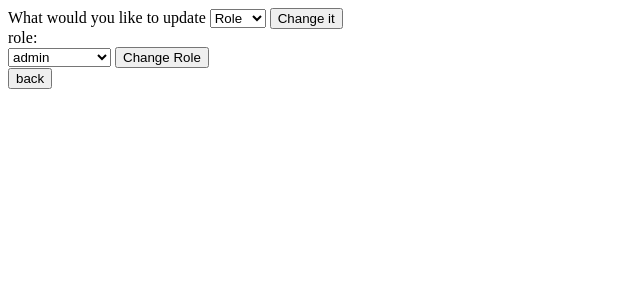
After one commit to leoBakop/eShop, a PHP site: page /update_user.php?changes=Role in a window 1280 px wide. The commit adds this page. Shown: the top 300 px of the page, without its empty margins (0-640 px from the left). Run offline with PHP 8.4, Linux system fonts and the light colour scheme.

```diff
--- a/src/application_logic/functions.php
+++ b/src/application_logic/functions.php
@@ -67,6 +67,27 @@ function print_users_sql($con){
     echo "</table>";
 
 }
+function print_single_user_sql($row, $i,$con){
+
+    echo "<tr>";
+    echo "<th class=\"normal_th\">".$row["Username"]."</th>";
+    echo "<th class=\"normal_th\">".$row["Email"]."</th>";
+    echo "<th class=\"normal_th\">".$row["Role"]."</th>";
+    echo "<th class=\"normal_th\">".$row["Confirmed"]."</th>";
+    ?><!-- button in order to upadte confirm and delete-->
+    <th class="normal_th">
+    <form  method="post">
+        <input type="submit" value="Update Confirmed"
+               name="confirmed_button<?php echo "_$i"; ?>" class="button"/> <!-- $i in order to create different buttons and listeners for every row -->
+        <input type="submit" value="Delete User"
+               name="delete_button<?php echo "_$i"; ?>" class="button"/>
+    </form>
+    </th>
+    <?php
+    if(array_key_exists('confirmed_button_'.$i, $_POST)) update_confirmed_sql($row["ID"],$con);
+    if(array_key_exists('delete_button_'.$i, $_POST)) delete_sql($row["ID"],$con);
+    echo "</tr>";
+}
 
 function print_users_ajax_sql($con){
     $sql = "select * from users ";
@@ -87,8 +108,9 @@ function print_users_ajax_sql($con){
     for($i=0; $i<$res->num_rows; $i++){
 
         $row=$res->fetch_assoc();
-        print_single_user_ajax_sql($row, $i,$con);
         $tmp_id=$row["ID"];
+        print_single_user_ajax_sql($row, $tmp_id,$con);
+
         echo (
             "<th class=\"normal_th\">
 
@@ -96,15 +118,16 @@ function print_users_ajax_sql($con){
             </th>
             <th class=\"normal_th\">
             <button class=\"button\" type=\"button\" onclick=\"delete_user($tmp_id)\"> delete</button>
-
+            </tr>
             </th>
-            </tr>
             "
         );
 
 
     }
     echo "</table>";
+
+
     ?>
 
     <script src="./application_logic/jquery-3.6.1.js"></script>
@@ -141,7 +164,7 @@ function print_users_ajax_sql($con){
 
 }
 
-function print_single_user_ajax_sql($row, $i,$con){
+function print_single_user_ajax_sql($row, $tmp_id,$con){
     $tmp_id=$row["ID"];
     echo "<tr id=all$tmp_id>";
     echo "<th class=\"normal_th\">".$row["Username"]."</th>";
@@ -149,30 +172,20 @@ function print_single_user_ajax_sql($row, $i,$con){
     echo "<th class=\"normal_th\">".$row["Role"]."</th>";
     echo "<th class=\"normal_th\"><div id=$tmp_id >".$row["Confirmed"]."</div></th>";
 
+    echo "<form method=\"GET\">
+    <th class=\"normal_th\">
+    <button class=\"button\" type=\"sumbit\" name=\"change_user_$tmp_id\"> change user</button>
+    </th>
+    </form>";
 
-}
+    //listeners
+
+    if(array_key_exists('change_user_'.$tmp_id, $_GET)){
+        $_SESSION['tmp_user_id']=$tmp_id;
+        ?><script>window.location.replace("update_user.php")</script><?php
+    }
 
 
-function print_single_user_sql($row, $i,$con){
-
-    echo "<tr>";
-    echo "<th class=\"normal_th\">".$row["Username"]."</th>";
-    echo "<th class=\"normal_th\">".$row["Email"]."</th>";
-    echo "<th class=\"normal_th\">".$row["Role"]."</th>";
-    echo "<th class=\"normal_th\">".$row["Confirmed"]."</th>";
-    ?><!-- button in order to upadte confirm and delete-->
-    <th class="normal_th">
-    <form  method="post">
-        <input type="submit" value="Update Confirmed"
-               name="confirmed_button<?php echo "_$i"; ?>" class="button"/> <!-- $i in order to create different buttons and listeners for every row -->
-        <input type="submit" value="Delete User"
-               name="delete_button<?php echo "_$i"; ?>" class="button"/>
-    </form>
-    </th>
-    <?php
-    if(array_key_exists('confirmed_button_'.$i, $_POST)) update_confirmed_sql($row["ID"],$con);
-    if(array_key_exists('delete_button_'.$i, $_POST)) delete_sql($row["ID"],$con);
-    echo "</tr>";
 }
 
 
@@ -183,6 +196,11 @@ function update_confirmed_sql($ID, $con){
 
 function delete_sql($ID,$con){
     $sql = "DELETE FROM users WHERE ID='$ID'" ;
+    $res=mysqli_query($con, $sql);
+}
+
+function change_user($ID, $field_to_change, $value, $con){
+    $sql = "UPDATE users SET $field_to_change='$value' WHERE ID='$ID'" ;
     $res=mysqli_query($con, $sql);
 }
 
--- a/src/index.php
+++ b/src/index.php
@@ -27,7 +27,7 @@ include "./sql_connection/sql_connection.php";
                 <input type="text" id="username" name="username"><br>
                 <label for="password">password:</label><br>
                 <input type="password" id="password" name="password"><br><br>
-                <input type="submit" name="login" value="login">
+                <input type="submit" name="login" value="login" class="button">
             </form>
             <br>
         </div>
--- a/src/sign_up.php
+++ b/src/sign_up.php
@@ -57,7 +57,7 @@ if (session_status() === PHP_SESSION_NONE) session_start();
 
     ?>
 
-    <a href="index.php">not sure? return to index</a>
+    <a  href="index.php">not sure? return to index</a>
 
 </body>
 
--- /dev/null
+++ b/src/update_user.php
@@ -0,0 +1,63 @@
+<?php
+session_start();
+include "sql_connection/sql_connection.php";
+include "application_logic/functions.php";
+?>
+<!DOCTYPE html>
+<html lang="en">
+
+<head>
+    <meta charset="UTF-8">
+    <meta http-equiv="X-UA-Compatible" content="IE=edge">
+    <meta name="viewport" content="width=device-width, initial-scale=1.0">
+    <script src="javaScript/basic_functionality.js"></script>
+    <title>update user</title>
+</head>
+
+<body>
+
+    <form method="get">
+        <label for="changes">What would you like to update</label>
+        <select name="changes">
+            <option value="Role">Role</option>
+            <option value="Email">Email</option>
+        </select>
+        <input type="submit" name="sign_up" value="Change it">
+
+    </form>
+    <?php
+
+    if ($_GET['changes'] == "Role") {
+    ?>
+        <form method="post">
+            <label for="role">role:</label><br>
+            <select id="role" name="role">
+                <option value="Admin">admin</option>
+                <option value="ProductSeller">product seller</option>
+                <option value="User">user</option>
+            </select>
+            <input type="submit" name="change_role" value="Change Role">
+        </form>
+
+    <?php
+    if(array_key_exists('change_role', $_POST)) change_user($_SESSION['tmp_user_id'],
+                                                                "Role", $_POST['role'], $con);
+
+    } elseif ($_GET['changes'] == "Email") {
+    ?>
+        <form method="post">
+            <label for="email">email:</label><br>
+            <input type="text" id="email" name="email"><br>
+            <input type="submit" name="change_email" value="Change Email">
+        </form>
+    <?php
+    if(array_key_exists('change_email', $_POST)) change_user($_SESSION['tmp_user_id'],
+                                                                "Email", $_POST['email'], $con);
+    }
+
+    ?>
+
+    <button class="button" onclick="go_to_welcome()">back </button>
+</body>
+
+</html>
```
Also changed, not shown: src/style.css (+22 -16 lines).
